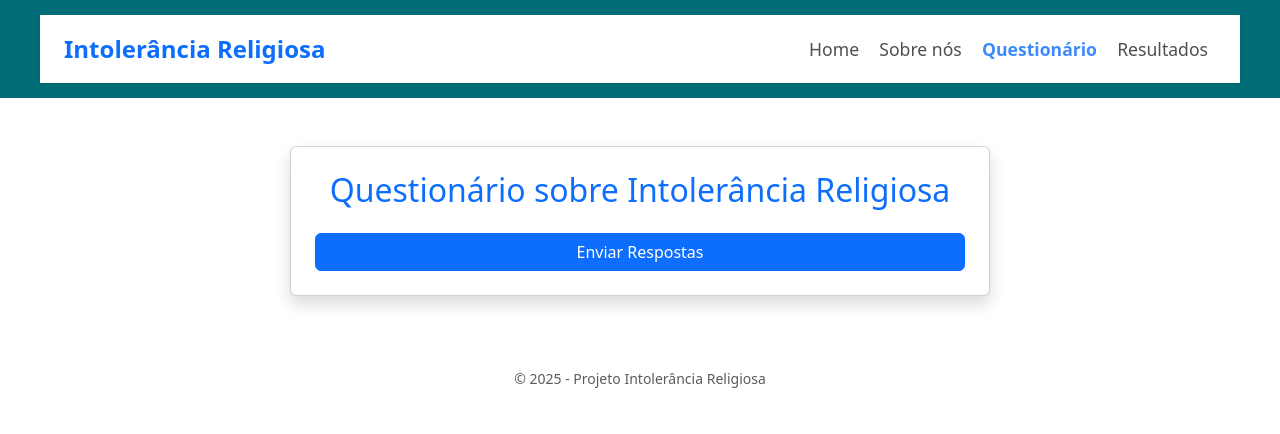
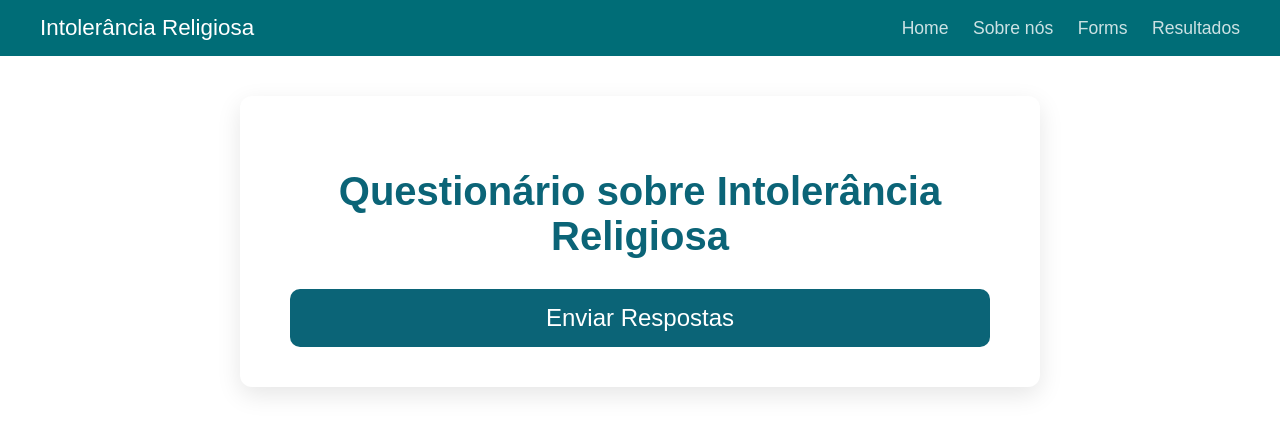
Before and after one commit to Iago-adams/PJ-site-de-conscientizacao, a Flask app: page /questionario in a window 1280 px wide. Shown: the top 434 px of the page. Run offline with Flask 3, Linux system fonts and the light colour scheme.

Commit message:
coisas arrumadinhas

```diff
--- a/app/static/style.css
+++ b/app/static/style.css
@@ -293,3 +293,77 @@
     justify-content: flex-start;
   }
 }
+
+
+
+
+
+/* pag questionario */
+.form-container {
+  display: flex;
+  justify-content: center;
+  padding: 40px 20px;
+}
+
+.form-card {
+  background: #fff;
+  padding: 40px 50px;
+  border-radius: 12px;
+  box-shadow: 0 8px 24px rgba(0,0,0,0.1);
+  max-width: 700px;
+  width: 100%;
+}
+
+.form-card h2 {
+  font-size: 2.5rem; /* título maior */
+  margin-bottom: 30px;
+  color: #0b6477;
+  text-align: center;
+}
+
+.question-block {
+  margin-bottom: 30px;
+}
+
+.question-text {
+  font-size: 1.5rem; /* tamanho da pergunta maior */
+  font-weight: 600;
+  margin-bottom: 15px;
+  color: #333;
+}
+
+.option-label {
+  display: block;
+  font-size: 1.25rem; /* tamanho das opções maior */
+  margin-bottom: 10px;
+  cursor: pointer;
+  color: #555;
+}
+
+.submit-btn {
+  display: block;
+  width: 100%;
+  font-size: 1.5rem; /* tamanho do botão maior */
+  padding: 15px;
+  background-color: #0b6477;
+  color: #fff;
+  border: none;
+  border-radius: 10px;
+  cursor: pointer;
+  transition: background-color 0.3s ease;
+}
+
+.submit-btn:hover {
+  background-color: #094d57;
+}
+
+.feedback-msg {
+    margin-top: 20px;
+    padding: 15px;
+    background-color: #d4edda;
+    border: 1px solid #c3e6cb;
+    color: #155724;
+    border-radius: 8px;
+    font-size: 1.1rem;
+    text-align: center;
+}
--- a/app/templates/questionario.html
+++ b/app/templates/questionario.html
@@ -1,71 +1,33 @@
-<!DOCTYPE html>
-<html lang="pt-br">
-<head>
-    <meta charset="UTF-8">
-    <meta name="viewport" content="width=device-width, initial-scale=1.0">
-    <title>Questionário - Intolerância Religiosa</title>
+{% extends "base.html" %}
 
-    <!-- CSS principal -->
+{% block head %}
+  {{ super() }}
   <link rel="stylesheet" href="{{ url_for('static', filename='style.css') }}">
+{% endblock %}
 
-    <!-- Fonte Roboto -->
-    <link href="https://fonts.googleapis.com/css2?family=Roboto:wght@400;700&display=swap" rel="stylesheet">
+{% block title %}Questionário - Intolerância Religiosa{% endblock %}
 
-    <!-- Bootstrap 5 -->
-    <link href="https://cdn.jsdelivr.net/npm/bootstrap@5.3.3/dist/css/bootstrap.min.css" rel="stylesheet">
-</head>
+{% block content %}
+<main class="form-container">
+  <div class="form-card">
+    <h2>Questionário sobre Intolerância Religiosa</h2>
 
-<body>
-    <!-- Navbar -->
-    <header>
-        <div class="navbar d-flex justify-content-between align-items-center px-4 py-3 shadow-sm bg-white">
-            <div class="titulo fs-4 fw-bold text-primary">Intolerância Religiosa</div>
-            <nav>
-                <a href="#" class="mx-2 text-decoration-none text-dark">Home</a>
-                <a href="#" class="mx-2 text-decoration-none text-dark">Sobre nós</a>
-                <a href="{{ url_for('questionario') }}" class="mx-2 text-decoration-none fw-bold text-primary">Questionário</a>
-                <a href="{{ url_for('resultados') }}" class="mx-2 text-decoration-none text-dark">Resultados</a>
-            </nav>
-        </div>
-    </header>
-
-    <!-- Conteúdo principal -->
-    <main class="container my-5">
-        <div class="card shadow p-4 mx-auto" style="max-width: 700px;">
-            <h2 class="text-center mb-4 text-primary">Questionário sobre Intolerância Religiosa</h2>
-
-            <form method="post">
-
+    <form id="questionario-form" method="post">
       {% for questao in questoes %}
-                    <div class="mb-4">
-                        <p class="fw-semibold">{{ loop.index }}. {{ questao.text }}</p>
+        <div class="question-block">
+          <p class="question-text">{{ loop.index }}. {{ questao.text }}</p>
 
           {% for opcao in questao.opcoes %}
-                            <div class="form-check">
-                                <input class="form-check-input"
-                                       type="radio"
-                                       name="questao_{{ questao.id }}"
-                                       value="{{ opcao.id }}"
-                                       id="opcao_{{ opcao.id }}" required>
-                                <label class="form-check-label" for="opcao_{{ opcao.id }}">
+            <label class="option-label">
+              <input type="radio" name="questao_{{ questao.id }}" value="{{ opcao.id }}" required>
               {{ opcao.text }}
             </label>
-                            </div>
           {% endfor %}
         </div>
       {% endfor %}
 
-                <button type="submit" class="btn btn-primary w-100">Enviar Respostas</button>
+      <button type="submit" class="submit-btn">Enviar Respostas</button>
     </form>
   </div>
 </main>
-
-    <!-- Rodapé opcional -->
-    <footer class="text-center py-4 text-muted small">
-        © 2025 - Projeto Intolerância Religiosa
-    </footer>
-
-    <!-- Bootstrap JS -->
-    <script src="https://cdn.jsdelivr.net/npm/bootstrap@5.3.3/dist/js/bootstrap.bundle.min.js"></script>
-</body>
-</html>
+{% endblock %}
```
Also changed, not shown: instance/database.db. Lines whose indentation alone changed are shown as unchanged.
